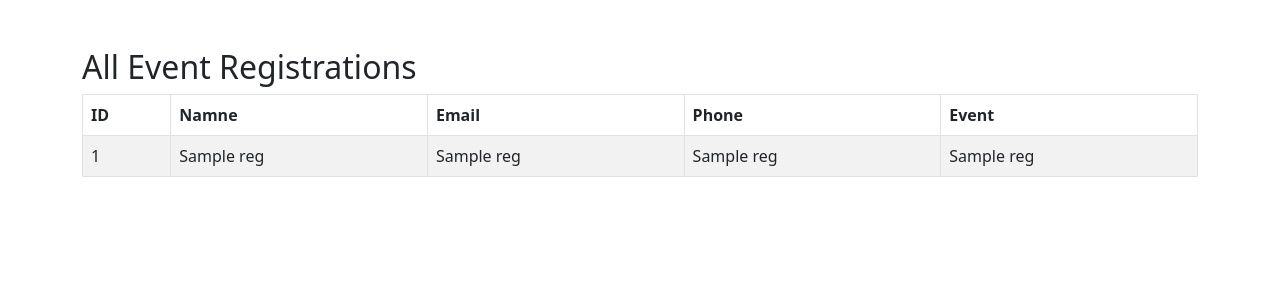
After one commit to SANJIT98-CODE/college_event_portal, a Flask app: template templates/admin.html in a window 1280 px wide. The commit adds this page. Shown: the top 300 px of the page. Run offline with Flask 3, Linux system fonts and the light colour scheme; the template is opened without the code that fills it: most values are stand-ins (such as "Sample title", 1, 10 or a date in 2020).

Commit message:
Day 3: Updated tempaltes, registration logic and event display

```diff
--- a/app.py
+++ b/app.py
@@ -1,4 +1,4 @@
-from flask import Flask, render_template, request
+from flask import Flask, render_template, request, redirect, flash
 import sqlite3
 
 app = Flask(__name__)
@@ -17,25 +17,33 @@ def home():
 
 @app.route('/register', methods=['GET','POST'])
 def register():
-    conn = get_db_connection()
-
     if request.method == 'POST':
         name = request.form['name']
         email = request.form['email']
         phone = request.form['phone']
         event_id = request.form['event_id']
 
+        conn = sqlite3.connect('events.db')
+        cursor = conn.cursor()
         conn.execute(
             'INSERT INTO registrations (name, email, phone, event_id) VALUES (?, ?, ?, ?,)',(name, email, phone, event_id)
         )
         conn.commit()
         conn.close()
 
-        return "<h3>Registration successful!</h3><a href='/'>Go to home</a>"
+        flash("Registration successful!", "success")
+        return redirect('/')
+    return render_template('register.html',)
 
-    events = conn.execute('SELECT * FROM events').fetchall()
+@app.route('/admin')
+def admin():
+    conn = sqlite3.connect('database.db')
+    cursor = conn.cursor()
+    cursor.execute("SELECT * FROM registrations")
+    registraions = cursor.fetchall()
     conn.close()
-    return render_template('register.html', events=events)
+    return render_template('admin.html', registrations=registrations)
+
 
 if __name__ == '__main__':
     app.run(debug=True)
--- /dev/null
+++ b/templates/admin.html
@@ -0,0 +1,34 @@
+<!DOCTYPE html>
+<html lang="en">
+    <head>
+        <title>Admin Panel - Registrations</title>
+        <link href="https://cdn.jsdelivr.net/npm/bootstrap@5.3.0/dist/css/bootstrap.min.css" rel="stylesheet">
+    </head>
+    <body>
+        <div class="container mt-5">
+            <h2 class="mb=4">All Event Registrations</h2>
+            <table class="table table-bordered table-striped">
+                <thead class="table=dark">
+                    <tr>
+                        <th>ID</th>
+                        <th>Namne</th>
+                        <th>Email</th>
+                        <th>Phone</th>
+                        <th>Event</th>
+                    </tr>
+                </thead>
+                <tbody>
+                    {% for reg in registrations %}
+                    <tr>
+                        <td>{{ reg[0] }}</td>
+                        <td>{{ reg[1] }}</td>
+                        <td>{{ reg[2] }}</td>
+                        <td>{{ reg[3] }}</td>
+                        <td>{{ reg[4] }}</td>
+                    </tr>
+                    {% endfor %}
+                </tbody>
+            </table>
+        </div>
+    </body>
+</html>
```
Also changed, not shown: templates/home.html (+14 -1 lines).
